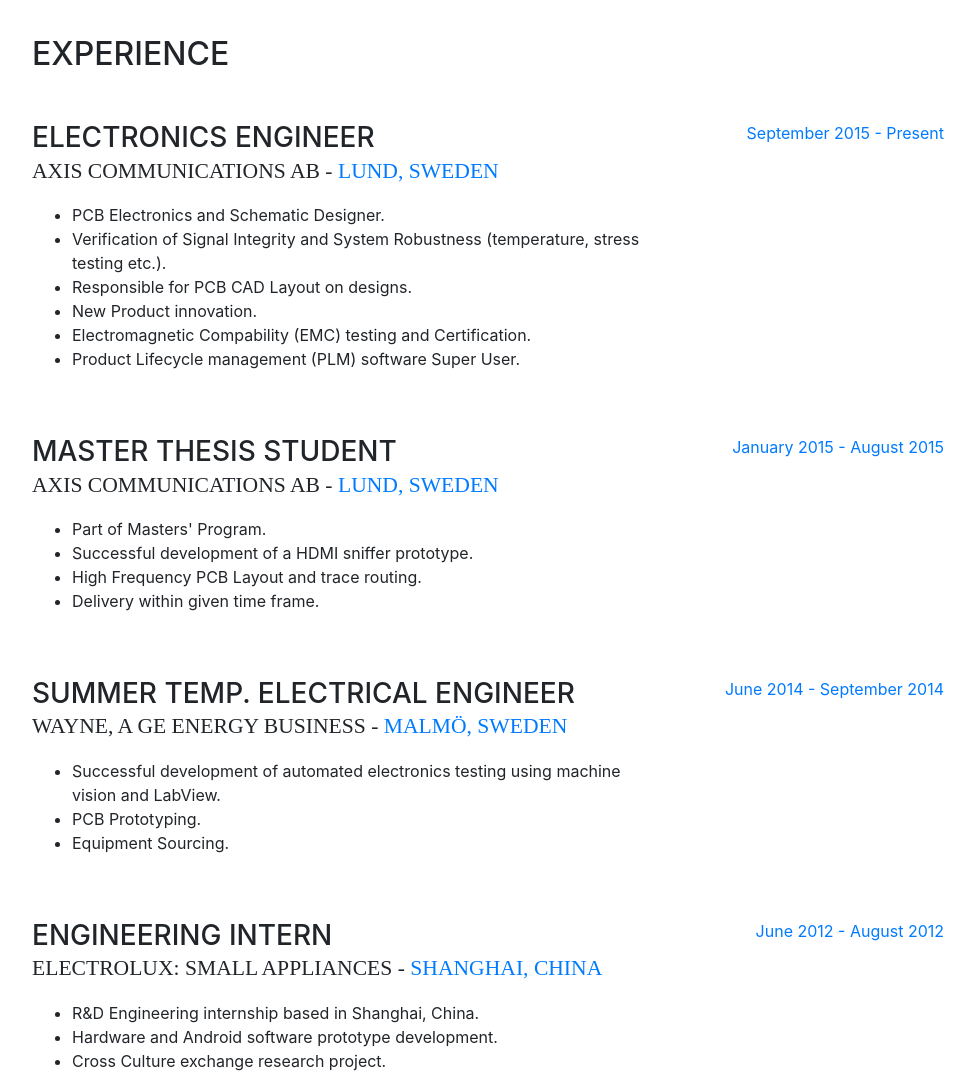
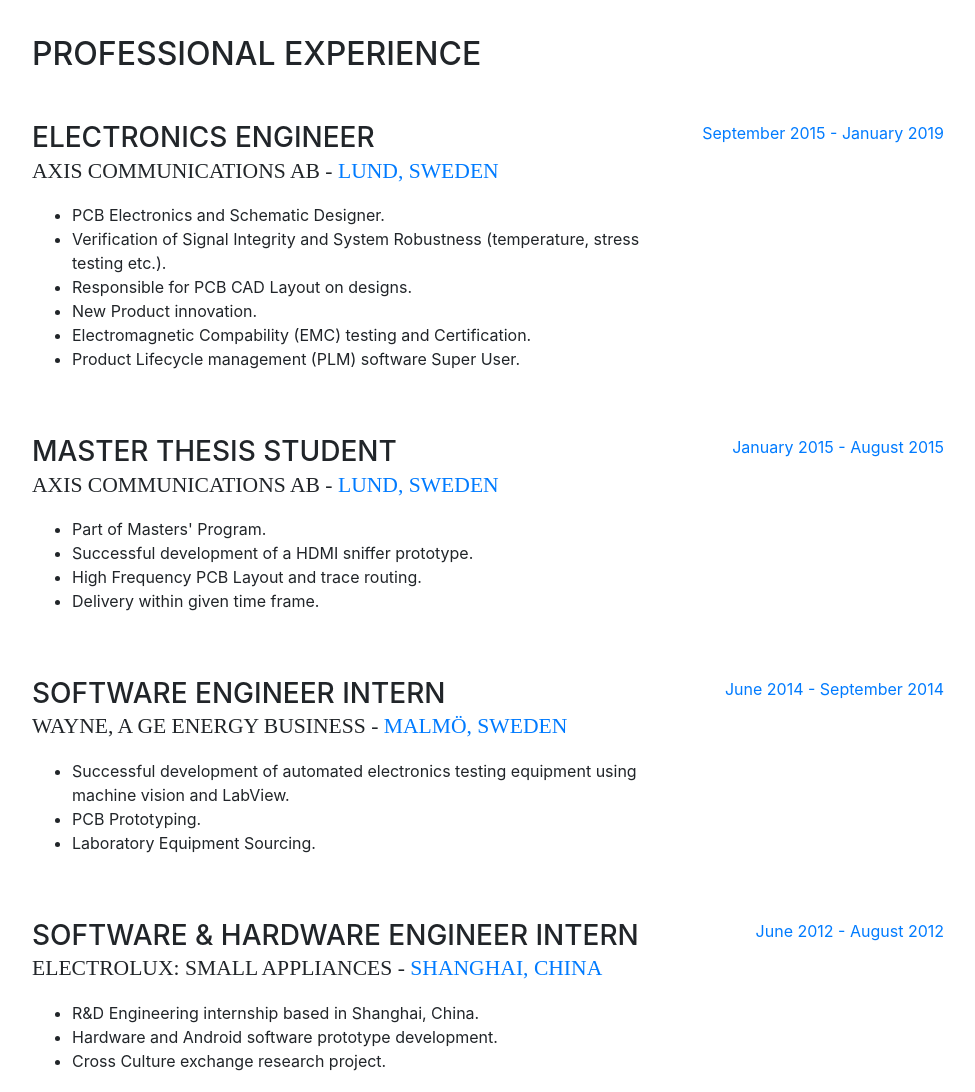
Before and after one commit to ugglr/carlw.se, a website with bundled scripts: page index.html in a window 1280 px wide. Shown: the part 1760-2852 px from the top of the page, without its empty margins (288-1263 px from the left). Built offline with nearby package versions, Linux system fonts and the light colour scheme; a web font is replaced by a local one.

Commit message:
Content corrections

```diff
--- a/index.html
+++ b/index.html
@@ -232,7 +232,7 @@
 
     <section class="resume-section p-3 p-lg-5 d-flex flex-column" id="experience">
       <div class="my-auto">
-        <h2 class="mb-5">Experience</h2>
+        <h2 class="mb-5">Professional Experience</h2>
 
         <div class="resume-item d-flex flex-column flex-md-row mb-5">
           <div class="resume-content mr-auto">
@@ -250,7 +250,7 @@
             </p>
           </div>
           <div class="resume-date text-md-right">
-            <span class="text-primary">September 2015 - Present</span>
+            <span class="text-primary">September 2015 - January 2019</span>
           </div>
         </div>
 
@@ -274,13 +274,13 @@
 
         <div class="resume-item d-flex flex-column flex-md-row mb-5">
           <div class="resume-content mr-auto">
-            <h3 class="mb-0">Summer Temp. Electrical Engineer</h3>
+            <h3 class="mb-0">Software Engineer Intern</h3>
             <div class="subheading mb-3">Wayne, A GE Energy Business - <span class="text-primary">Malmö, Sweden</span></div>
             <p>
               <ul>
-                <li>Successful development of automated electronics testing using machine vision and LabView.</li>
+                <li>Successful development of automated electronics testing equipment using machine vision and LabView.</li>
                 <li>PCB Prototyping.</li>
-                <li>Equipment Sourcing.</li>
+                <li>Laboratory Equipment Sourcing.</li>
               </ul>
             </p>
           </div>
@@ -291,7 +291,7 @@
 
         <div class="resume-item d-flex flex-column flex-md-row">
           <div class="resume-content mr-auto">
-            <h3 class="mb-0">Engineering Intern</h3>
+            <h3 class="mb-0">Software & Hardware Engineer Intern</h3>
             <div class="subheading mb-3">Electrolux: Small appliances - <span class="text-primary">Shanghai, China</span></div>
             <p>
               <ul>
```
